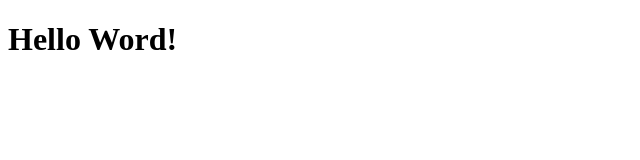
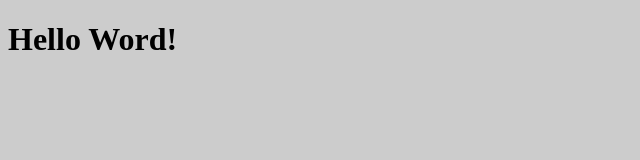
Before and after one commit to AudreyL-DC/monsite, a plain HTML site: page index.html in a window 1280 px wide. Shown: the whole page, without its empty margins (0-640 px from the left). Drawn offline with Linux system fonts and the light colour scheme.

Commit message:
Ajout du CSS

```diff
--- a/index.html
+++ b/index.html
@@ -4,6 +4,7 @@
 <head>
     <meta charset="UTF-8">
     <meta name="viewport" content="width=device-width, initial-scale=1.0">
+    <link rel="stylesheet" href="styles.css">
     <title>Document</title>
 </head>
 
--- /dev/null
+++ b/styles.css
@@ -0,0 +1,3 @@
+body {
+    background-color: #ccc;
+}
```
